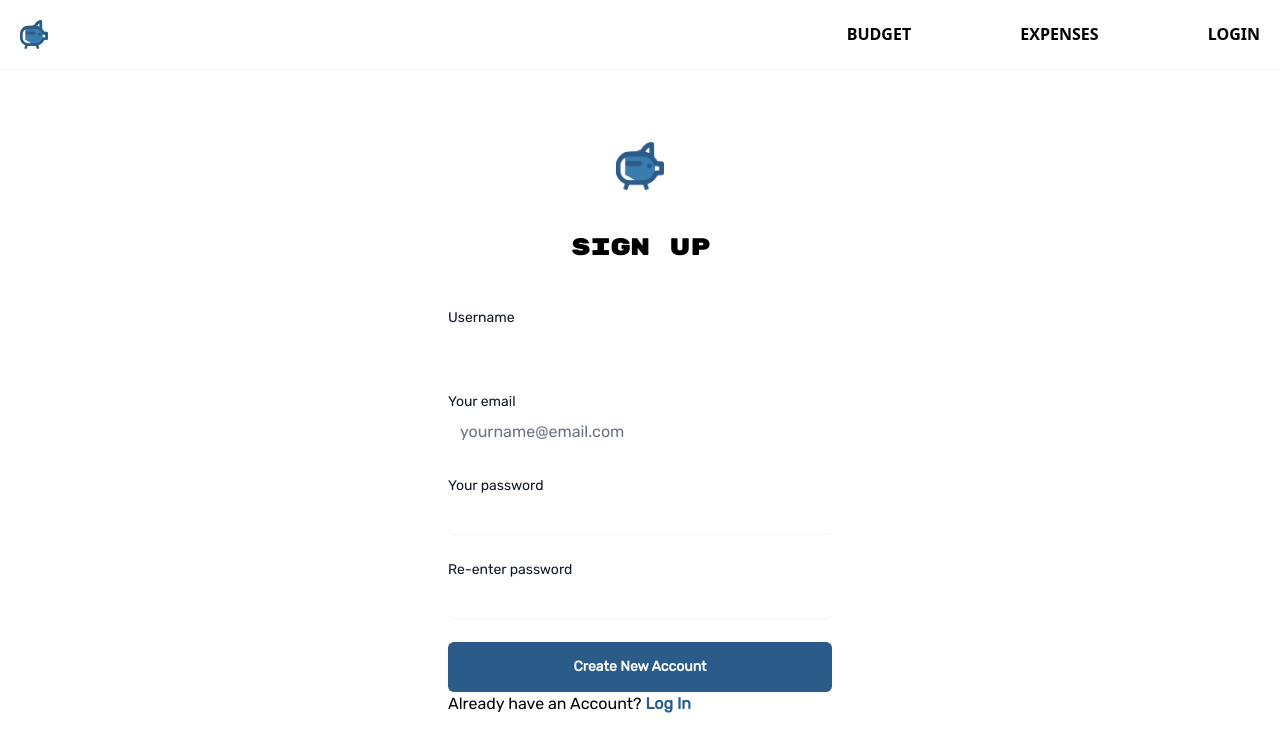
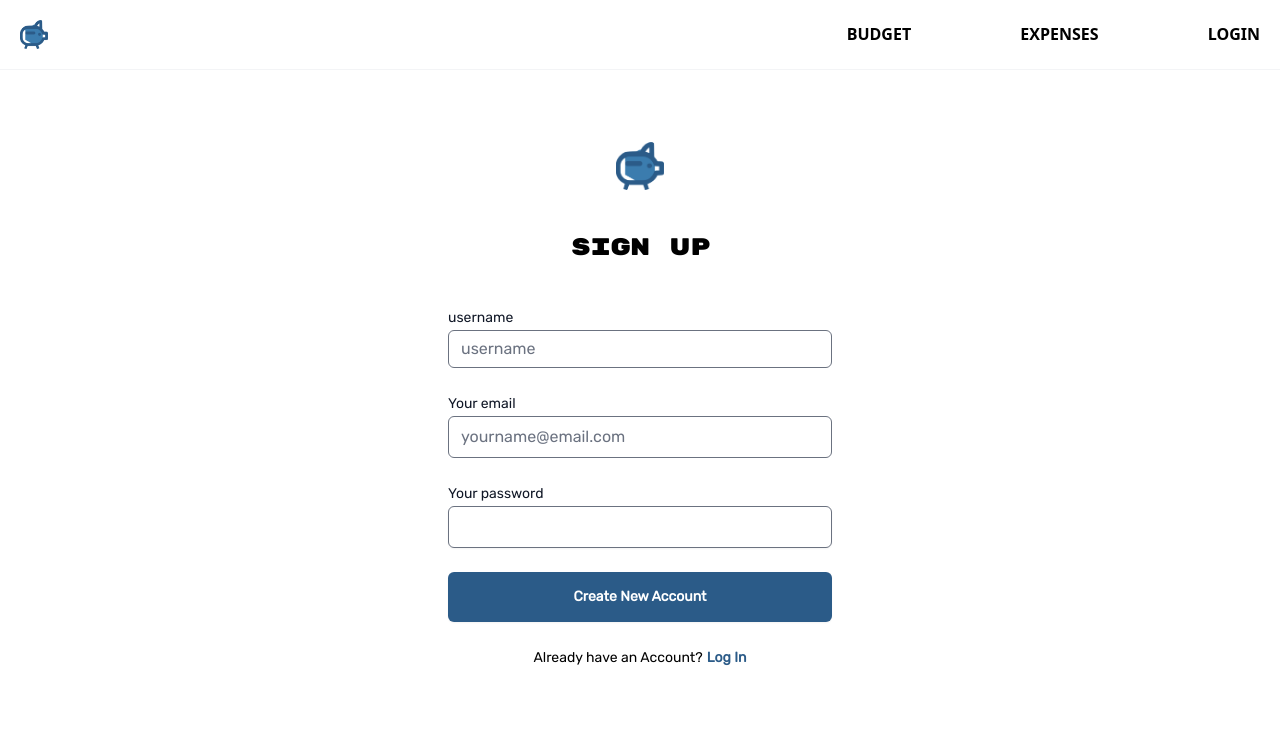
Before and after one commit to bdaly101/Budget_Buddy, a React (Vite) app in the folder client/: page /signup in a window 1280 px wide. Shown: the top 752 px of the page. Built offline with nearby package versions, Linux system fonts and the light colour scheme.

Commit message:
Fixed text inputs

```diff
--- a/client/src/pages/Login.jsx
+++ b/client/src/pages/Login.jsx
@@ -8,7 +8,7 @@ import { useMutation } from '@apollo/client';
 import Auth from '../utils/auth';
 import { Link, useNavigate } from 'react-router-dom'; // Import Link and useNavigate
 
-const LoginForm = () => {
+const LoginForm = (props) => {
   const [formState, setFormState] = useState({ email: '', password: '' });
   const [login, { error, data }] = useMutation(LOGIN_USER);
   const navigate = useNavigate(); // Initialize the useNavigate hook
@@ -51,21 +51,23 @@ const LoginForm = () => {
         <h2 className="mt-10 text-center text-2xl leading-9 tracking-tight">Sign in to your account</h2>
       </div>
       <div className="mt-10 sm:mx-auto sm:w-full sm:max-w-sm">
-        <form className="space-y-6" noValidate onSubmit={handleFormSubmit}>
+        <form className="space-y-6" onSubmit={handleFormSubmit}>
           <div>
             <Label className='block text-sm font-medium leading-6' htmlFor="email" value="Your email" />
-            <TextInput id="email" type="email" placeholder="yourname@email.com" required className="block w-full rounded-md" onChange={handleChange} value={formState.email} />
+            <input
+              id = "email"
+              name="email"
+              type="email"
+              placeholder="yourname@email.com"
+              required
+              className="block w-full rounded-md"
+              value={formState.email}
+              onChange={handleChange}
+            />
           </div>
           <div>
             <Label className='block text-sm font-medium leading-6' htmlFor="password" value="Your password" />
-            <TextInput id="password" type="password" placeholder="Your password" required className="block w-full rounded-md" onChange={handleChange} value={formState.password} />
-            <div className="text-sm">
-              <Link to="/forgot-password" className="font-semibold text-[#2b5b88] hover:text-[#3b7cae]">Forgot password?</Link>
-            </div>
-          </div>
-          <div className="flex items-center gap-2">
-            <Checkbox className="rounded-sm active:bg-[#2b5b88]" id="remember" />
-            <Label htmlFor="remember">Remember me</Label>
+            <input id="password" name = "password" type="password" placeholder="Your password" required className="block w-full rounded-md" onChange={handleChange} value={formState.password} />
           </div>
           <Button className='flex w-full justify-center rounded-md px-3 py-1.5 text-sm font-semibold leading-6 text-white shadow-sm hover:bg-[#3b7cae] focus-visible:outline focus-visible:outline-2 focus-visible:outline-offset-2 bg-[#2b5b88]'
             type='submit'
--- a/client/src/pages/Profile.jsx
+++ b/client/src/pages/Profile.jsx
@@ -65,8 +65,6 @@ const Profile = () => {
       {/* Profile information section */}
       <div className="profile-info">
         <p>Username: {user.username}</p>
-        <p>First Name: {user.firstName}</p>
-        <p>Last Name: {user.lastName}</p>
         <p>Email: {user.email}</p>
         {/* Password input and save button in edit mode */}
         {editMode && (
--- a/client/src/pages/Signup.jsx
+++ b/client/src/pages/Signup.jsx
@@ -1,5 +1,6 @@
+"use client";
 import { useState } from 'react';
-import { Button, Label, TextInput } from 'flowbite-react';
+import { Button, Label } from 'flowbite-react';
 import { useMutation } from '@apollo/client';
 import { ADD_USER } from '../utils/mutations';
 import Auth from '../utils/auth';
@@ -39,11 +40,7 @@ const Signup = () => {
       // Handle error or show alert
     }
 
-    setUserFormData({
-      username: '',
-      email: '',
-      password: '',
-    });
+
   };
 
   return (
@@ -55,22 +52,25 @@ const Signup = () => {
       <div className="mt-10 sm:mx-auto sm:w-full sm:max-w-sm">
         <form className="space-y-6" onSubmit={handleFormSubmit}>
           <div>
-            <div className="">
-              <Label className='block text-sm font-medium leading-6' htmlFor="username1" value="Username" />
-            </div>
-            <input className='block w-full rounded-md border-0 py-1.5' id="username1"
-              type="username"
-              placeholder=""
+            <Label className='block text-sm font-medium leading-6' htmlFor="username1" value="username" />
+            <input
+              className='block w-full rounded-md py-1.5'
+              id="username1"
+              name="username"
+              type="text"
+              placeholder="username"
               required
               value={userFormData.username}
               onChange={handleInputChange}
             />
           </div>
           <div>
-            <div className="flex items-center justify-between">
-              <Label className='block text-sm font-medium leading-6' htmlFor="email1" value="Your email" />
-            </div>
-            <input className='block w-full rounded-md border-0 py-1.5' id="email1"
+
+            <Label className='block text-sm font-medium leading-6' htmlFor="email1" value="Your email" />
+            <input
+              className='block w-full rounded-md'
+              id="email1"
+              name="email"
               type="email"
               placeholder="yourname@email.com"
               required
@@ -81,32 +81,31 @@ const Signup = () => {
 
           </div>
           <div>
-            <div className="flex items-center justify-between">
-              <Label className='block text-sm font-medium leading-6' htmlFor="password1" value="Your password" />
-            </div>
-            <input className='block w-full rounded-md border-0 py-1.5 shadow-sm focus:ring-2 focus:ring-inset focus:ring-[#3b7cae]' id="password1" type="password"
+
+            <Label className='block text-sm font-medium leading-6' htmlFor="password1" value="Your password" />
+            <input
+              className='block w-full rounded-md shadow-sm focus:ring-2 focus:ring-inset focus:ring-[#3b7cae]'
+              id="password1"
+              name="password"
+              type="password"
               required
               value={userFormData.password}
               onChange={handleInputChange}
             />
           </div>
-          <div>
-            <div className="flex items-center justify-between">
-              <Label className='block text-sm font-medium leading-6' htmlFor="confirmpass1" value="Re-enter password" />
-            </div>
-            <input className='block w-full rounded-md border-0 py-1.5 shadow-sm focus:ring-2 focus:ring-inset focus:ring-[#3b7cae]' id="confirmpass1" type="password"
-              required
-            />
-          </div>
           <Button className='flex w-full mb-1 justify-center rounded-md px-3 py-1.5 text-sm font-semibold leading-6 text-white shadow-sm hover:bg-[#3b7cae] focus-visible:outline focus-visible:outline-2 focus-visible:outline-offset-2 bg-[#2b5b88]'
             // disabled={!(userFormData.email && userFormData.password)}
             type='submit'
-            variant='success'>
+            variant='success'
+            >
             Create New Account
           </Button>
-          Already have an Account?
-          <Link to="/login" className="font-semibold ml-1 leading-6 text-[#2b5b88] hover:text-[#3b7cae]">Log In</Link>
+          <div className='mt-10 text-center text-sm'>
+            Already have an Account?
+            <Link to="/login" className="font-semibold ml-1 leading-6 text-[#2b5b88] hover:text-[#3b7cae]">Log In</Link>
+          </div>
         </form>
+        {error && <div className="mt-4 text-center text-sm text-red-600">{error.message}</div>}
       </div>
     </main>
   );
--- a/client/src/utils/mutations.js
+++ b/client/src/utils/mutations.js
@@ -1,8 +1,8 @@
 import { gql } from '@apollo/client';
 
 export const ADD_USER = gql`
-  mutation addUser($username: String!, $firstName: String!, $lastName: String!, $email: String!, $budget: Float!) {
-    addUser(username: $username, firstName: $firstName, lastName: $lastName, email: $email, password: $password, budget: $budget) {
+  mutation addUser($username: String!, $email: String!) {
+    addUser(username: $username, email: $email, password: $password) {
       token
       user {
         _id
@@ -50,8 +50,8 @@ export const ADD_PURCHASE = gql`
 `;
 
 export const UPDATE_USER = gql`
-  mutation updateUser($id: ID!, $username: String, $firstName: String, $lastName: String, $email: String, $password: String, $budget: Float) {
-    updateUser(id: $id, username: $username, firstName: $firstName, lastName: $lastName, email: $email, password: $password, budget: $budget) {
+  mutation updateUser($id: ID!, $username: String,  $email: String, $password: String) {
+    updateUser(id: $id, username: $username, email: $email, password: $password) {
       _id
       username
       budget
--- a/client/src/utils/queries.js
+++ b/client/src/utils/queries.js
@@ -5,8 +5,6 @@ export const QUERY_ME = gql`
     me {
       _id
       username
-      firstName
-      lastName
       email
       budget
       expenses {
```
Also changed, not shown: 2 other files (tests, documents, lock files or other folders).
